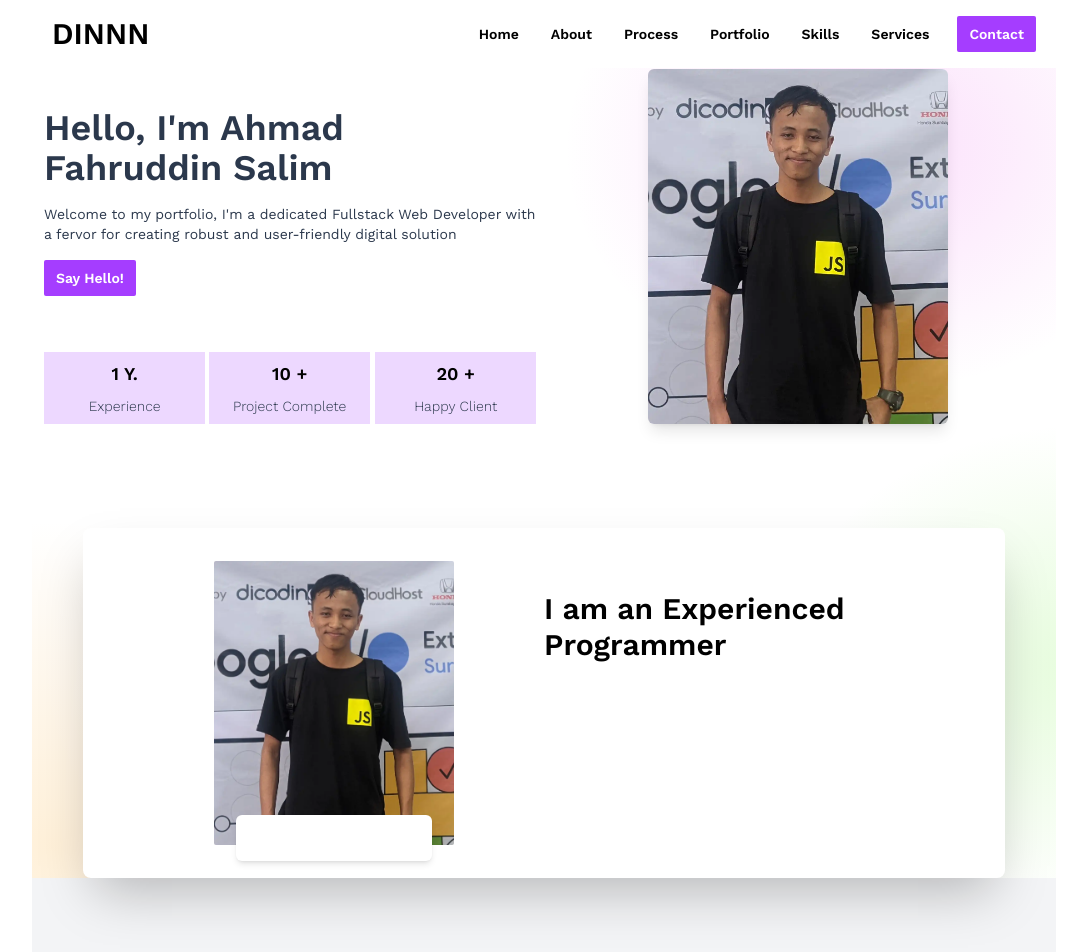
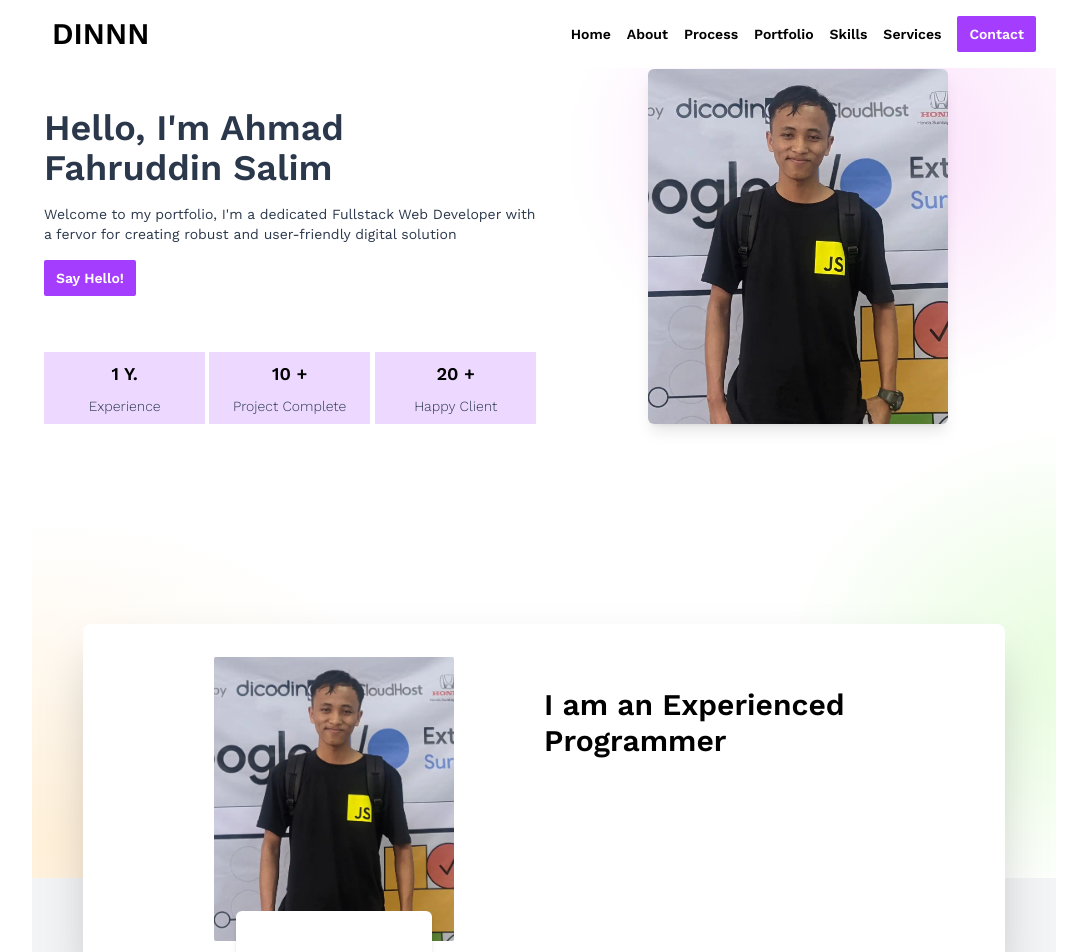
Before and after one commit to udinesia325/udinesia325.github.io, a React (Vite) app: page / in a window 1280 px wide. Shown: the top 952 px of the page, without its empty margins (96-1183 px from the left). Built offline with nearby package versions, Linux system fonts and the light colour scheme; some icons are missing.

Commit message:
UI Improvement

```diff
--- a/src/components/About.jsx
+++ b/src/components/About.jsx
@@ -5,7 +5,7 @@ import { Icon } from '@iconify/react'
 
 function About() {
   return (
-    <div data-aos='fade-up' className="w-[90%] mx-auto sm:h-[350px] bg-white rounded-lg shadow-2xl p-10 mt-20 flex flex-col gap-y-8 sm:flex-row items-center translate-y-16 sm:translate-y-24 -bottom-20">
+    <div className="w-[90%] mx-auto sm:h-[350px] bg-white rounded-lg shadow-2xl p-10 mt-20 flex flex-col gap-y-8 sm:flex-row items-center translate-y-16 sm:translate-y-24 -bottom-20">
       <div className="basis-1/2 flex place-content-center relative">
         <img
           src={dinn}
--- a/src/components/Divider.jsx
+++ b/src/components/Divider.jsx
@@ -7,7 +7,7 @@ function Divider() {
     <div className='w-full bg-gray-900 py-10 flex flex-col justify-center items-center' data-aos='fade-in'>
         <h1 className='text-center text-white text-2xl sm:text-3xl font-semibold'>Do you have Project Idia? <br /> Let's discuss your project!</h1>
         <p className='mt-4 text-center text-xs font-light text-gray-400'>Feel free to contact me anytime you want,<br className='hidden sm:block' /> press the button below!</p>
-        <a id='skills' href={sendWhatsapp('Halo fahrudin, saya ingin bekerja sama dengan anda')} target='_blank' className='btn-primary mt-5 text-sm font-semibold text-center inline-flex items-center gap-x-5' data-aos='zoom-out' data-aos-delay='200'>Let's Work Together <Icon icon='gg:arrow-right' className='text-lg' /></a>
+        <a id='skills' href={sendWhatsapp('Halo fahrudin, saya ingin bekerja sama dengan anda')} target='_blank' className='btn-primary mt-5 text-sm font-semibold text-center inline-flex items-center gap-x-5'>Let's Work Together <Icon icon='gg:arrow-right' className='text-lg' /></a>
     </div>
   )
 }
--- a/src/components/Hero.jsx
+++ b/src/components/Hero.jsx
@@ -13,7 +13,7 @@ function Hero() {
                     <div className='flex flex-col gap-y-4 basis-1/2 items-start mt-10'>
                         <h1 className='text-4xl text-gray-900 font-semibold' data-aos='fade-in'>Hello, I'm Ahmad<br /> Fahruddin Salim</h1>
                         <p data-aos='fade-in' data-aos-delay='100' className='text-sm text-gray-900'>Welcome to my portfolio, I'm a dedicated Fullstack Web Developer with a fervor for creating robust and user-friendly digital solution</p>
-                        <a data-aos='fade-in' data-aos-delay='200' href={sendWhatsapp('Halo fahruddin !')} target='_blank' className='btn-primary text-sm font-semibold'>Say Hello!</a>
+                        <a href={sendWhatsapp('Halo fahruddin !')} target='_blank' className='btn-primary text-sm font-semibold'>Say Hello!</a>
 
                         <div className="w-full mt-10 flex gap-1 flex-col sm:flex-row">
                             {heroData.map((data,index) => (
--- a/src/components/Navbar.jsx
+++ b/src/components/Navbar.jsx
@@ -38,23 +38,17 @@ function Navbar() {
       <a href="#" className="font-bold text-3xl">
         DINNN
       </a>
-      <ul className="hidden sm:flex items-center text-sm font-semibold">
+      <ul className="hidden sm:flex items-center text-sm font-semibold" >
         {navbar.map((link, index) => (
           <li
             key={index}
-            data-aos="fade-in"
-            data-aos-delay={100 * index}
             onClick={handleSelectNavbar.bind(this,link.title)}
-            className="cursor-pointer transition-all hover:text-primary-400 hover:bg-primary-100/20 py-2 px-3 ml-2"
+            className={`cursor-pointer !opacity-100 transition-all  ml-4 ${link.title == selectedNavbarItem ? "before:content-[''] before:w-6 before:h-1 before:absolute before:bottom-5 before:bg-purple-300 before:rounded-full text-primary-500 hover:text-primary-500" : 'hover:text-primary-700'}`}
           >
             <a href={link.href}>{link.title}</a>
           </li>
         ))}
-        <li
-          data-aos="zoom-in"
-          data-aos-delay="500"
-          className="btn-primary ml-4"
-        >
+        <li className="btn-primary ml-4 opacity-100">
           <a href="#contact">Contact</a>
         </li>
       </ul>
```
